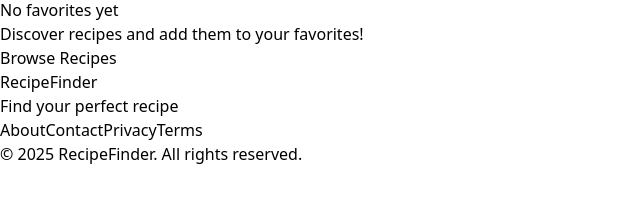
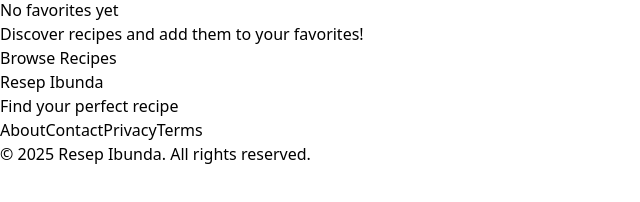
Before and after one commit to McboyPutra05/Resep-Ibunda, a React (Vite) app: page /favorites in a window 1280 px wide. Shown: the part 170-372 px from the top of the page, without its empty margins (0-640 px from the left). Built offline with nearby package versions, Linux system fonts and the light colour scheme.

Commit message:
Tulis pesan perubahan Anda di sini

```diff
--- a/src/components/Footer.jsx
+++ b/src/components/Footer.jsx
@@ -4,7 +4,7 @@
       <div className="container mx-auto px-4">
         <div className="flex flex-col md:flex-row justify-between items-center">
           <div className="mb-4 md:mb-0">
-            <h3 className="text-xl font-bold">RecipeFinder</h3>
+            <h3 className="text-xl font-bold">Resep Ibunda</h3>
             <p className="text-gray-400 mt-1">Find your perfect recipe</p>
           </div>
 
@@ -17,7 +17,7 @@
         </div>
 
         <div className="border-t border-gray-700 mt-6 pt-6 text-center text-gray-400">
-          <p>&copy; {new Date().getFullYear()} RecipeFinder. All rights reserved.</p>
+          <p>&copy; {new Date().getFullYear()} Resep Ibunda. All rights reserved.</p>
         </div>
       </div>
     </footer>
```
